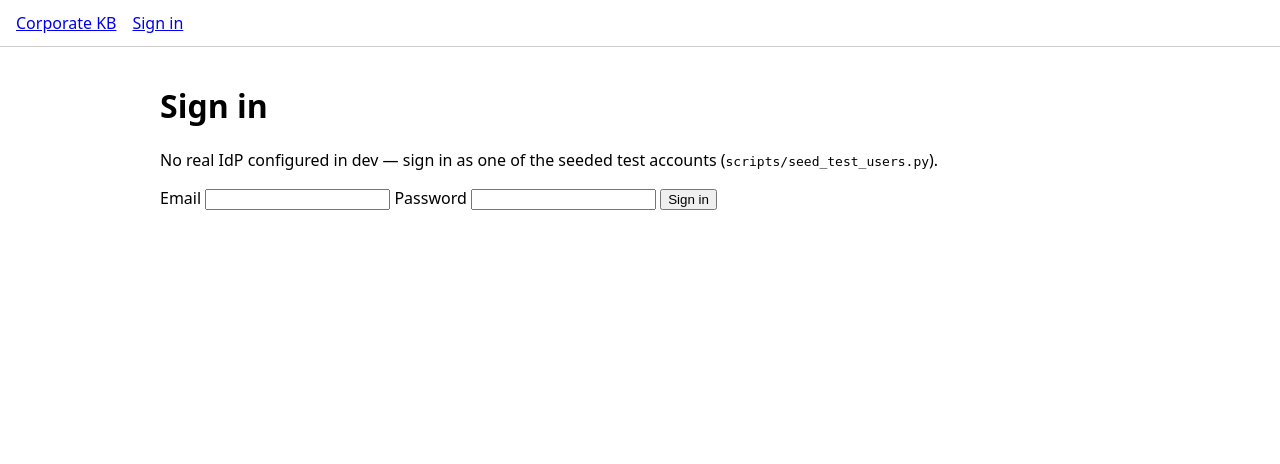
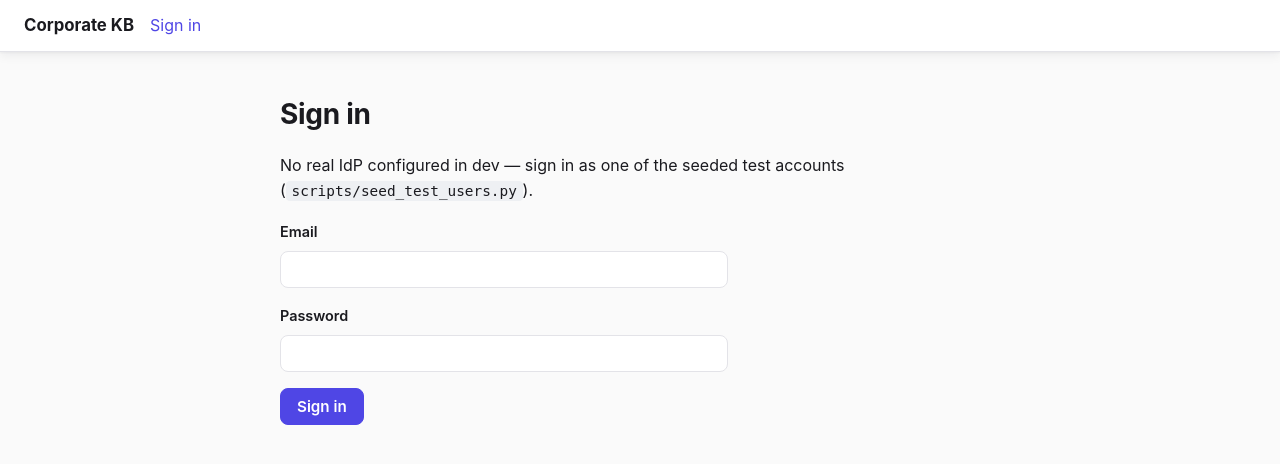
Before and after one commit to nolanspecter/ontology, a FastAPI app: page /auth/login in a window 1280 px wide. Shown: the top 464 px of the page. Run offline with FastAPI, Linux system fonts and the light colour scheme.

Commit message:
feat: minimal design system for the web UI
Restrained neutral palette + one accent (Operate-mode default, per
the internal-test-tool brief), real spacing/type scale, status-colored
badges (draft/pending_review/published), styled forms/buttons/nav,
themed focus rings and text selection, viewport meta tag (was
missing). No behavior or copy changes beyond one home-page CTA link.

Verified: full test suite green (no template text assertions broke),
WCAG contrast computed for every color pair in the system (all >=4.5:1,
several >=6:1), rendered HTML spot-checked via curl. Playwright/live
browser verification was not possible this session -- no Chrome/Chromium
is installed on this machine and the install requires sudo, which
wasn't run without asking. Recommend opening the app in a real browser
to confirm before relying on this further.

```diff
--- a/app/static/style.css
+++ b/app/static/style.css
@@ -1,5 +1,163 @@
-body { font-family: system-ui, sans-serif; margin: 0; }
-nav { display: flex; gap: 1rem; align-items: center; padding: 0.75rem 1rem; border-bottom: 1px solid #ccc; }
-nav span { margin-left: auto; color: #555; }
-main { padding: 1rem; max-width: 60rem; margin: 0 auto; }
-.badge { font-size: 0.75rem; padding: 0.1rem 0.4rem; border-radius: 0.25rem; background: #eee; }
+:root {
+  --bg: #fafafa;
+  --surface: #ffffff;
+  --border: #e3e3e8;
+  --text: #1a1a1f;
+  --text-muted: #6b6b76;
+  --accent: #4f46e5;
+  --accent-hover: #4338ca;
+  --accent-contrast: #ffffff;
+  --danger: #b42318;
+  --danger-bg: #fef2f1;
+  --success: #166534;
+  --success-bg: #dcfce7;
+  --warning: #92400e;
+  --warning-bg: #fef3c7;
+  --neutral-text: #495057;
+  --neutral-bg: #eef0f3;
+  --radius: 8px;
+  --shadow: 0 1px 2px rgba(20, 20, 30, 0.04), 0 4px 10px rgba(20, 20, 30, 0.06);
+  --space-1: 0.25rem;
+  --space-2: 0.5rem;
+  --space-3: 0.75rem;
+  --space-4: 1rem;
+  --space-5: 1.5rem;
+  --space-6: 2.5rem;
+}
+
+* { box-sizing: border-box; }
+
+body {
+  font-family: -apple-system, BlinkMacSystemFont, "Segoe UI", Roboto, Helvetica, Arial, sans-serif;
+  margin: 0;
+  background: var(--bg);
+  color: var(--text);
+  line-height: 1.6;
+  font-size: 16px;
+}
+
+::selection { background: var(--accent); color: var(--accent-contrast); }
+
+a { color: var(--accent); text-decoration: none; }
+a:hover { text-decoration: underline; }
+
+:focus-visible {
+  outline: 2px solid var(--accent);
+  outline-offset: 2px;
+}
+
+h1 { font-size: 1.75rem; font-weight: 650; letter-spacing: -0.01em; margin: 0 0 var(--space-4); }
+h2 { font-size: 1.15rem; font-weight: 650; letter-spacing: -0.01em; margin: var(--space-6) 0 var(--space-3); }
+p { margin: 0 0 var(--space-4); color: var(--text); max-width: 60ch; }
+code { background: var(--neutral-bg); padding: 0.15em 0.4em; border-radius: 4px; font-size: 0.9em; }
+
+nav {
+  display: flex;
+  gap: var(--space-4);
+  align-items: center;
+  padding: var(--space-3) var(--space-5);
+  background: var(--surface);
+  border-bottom: 1px solid var(--border);
+  box-shadow: var(--shadow);
+  position: sticky;
+  top: 0;
+  z-index: 10;
+}
+nav a.brand { font-weight: 700; color: var(--text); font-size: 1.05rem; }
+nav a.brand:hover { text-decoration: none; }
+nav > span { margin-left: auto; color: var(--text-muted); font-size: 0.9rem; }
+
+main {
+  padding: var(--space-6) var(--space-5);
+  max-width: 48rem;
+  margin: 0 auto;
+}
+
+label {
+  display: block;
+  font-weight: 600;
+  font-size: 0.9rem;
+  margin-bottom: var(--space-4);
+}
+label input,
+label textarea,
+label select {
+  display: block;
+  width: 100%;
+  max-width: 28rem;
+  margin-top: var(--space-2);
+  font-weight: 400;
+}
+form > select { margin-bottom: var(--space-4); }
+
+input, textarea, select {
+  font-family: inherit;
+  font-size: 0.95rem;
+  padding: var(--space-2) var(--space-3);
+  border: 1px solid var(--border);
+  border-radius: var(--radius);
+  background: var(--surface);
+  color: var(--text);
+}
+textarea { min-height: 6rem; resize: vertical; }
+input:focus, textarea:focus, select:focus {
+  outline: none;
+  border-color: var(--accent);
+  box-shadow: 0 0 0 3px rgba(79, 70, 229, 0.15);
+}
+
+button, input[type="submit"], a.btn {
+  font-family: inherit;
+  font-size: 0.95rem;
+  font-weight: 600;
+  padding: var(--space-2) var(--space-4);
+  border-radius: var(--radius);
+  border: 1px solid var(--accent);
+  background: var(--accent);
+  color: var(--accent-contrast);
+  cursor: pointer;
+  display: inline-block;
+}
+a.btn:hover { text-decoration: none; }
+button:hover, input[type="submit"]:hover, a.btn:hover { background: var(--accent-hover); border-color: var(--accent-hover); }
+button.btn-ghost {
+  background: transparent;
+  color: var(--text-muted);
+  border-color: var(--border);
+  font-weight: 500;
+}
+button.btn-ghost:hover { background: var(--neutral-bg); color: var(--text); }
+
+.badge {
+  display: inline-block;
+  font-size: 0.75rem;
+  font-weight: 600;
+  padding: 0.15rem 0.55rem;
+  border-radius: 999px;
+  background: var(--neutral-bg);
+  color: var(--neutral-text);
+  vertical-align: middle;
+}
+.badge-draft { background: var(--neutral-bg); color: var(--neutral-text); }
+.badge-pending_review { background: var(--warning-bg); color: var(--warning); }
+.badge-published { background: var(--success-bg); color: var(--success); }
+
+.error {
+  color: var(--danger);
+  background: var(--danger-bg);
+  border-radius: var(--radius);
+  padding: var(--space-2) var(--space-3);
+  font-size: 0.9rem;
+  margin: 0 0 var(--space-4);
+  display: inline-block;
+}
+
+ul { padding-left: 0; list-style: none; margin: 0; }
+main ul li {
+  padding: var(--space-3) 0;
+  border-bottom: 1px solid var(--border);
+}
+main ul li:last-child { border-bottom: none; }
+
+.actions { display: flex; gap: var(--space-3); align-items: center; margin: var(--space-4) 0; }
+.actions form { display: inline; }
--- a/app/templates/base.html
+++ b/app/templates/base.html
@@ -2,18 +2,19 @@
 <html>
 <head>
   <meta charset="utf-8">
+  <meta name="viewport" content="width=device-width, initial-scale=1">
   <title>{% block title %}Corporate KB{% endblock %}</title>
   <link rel="stylesheet" href="/static/style.css">
   <script src="https://unpkg.com/htmx.org@2.0.3"></script>
 </head>
 <body>
   <nav>
-    <a href="/app/terms">Corporate KB</a>
+    <a class="brand" href="/app/terms">Corporate KB</a>
     {% if current_user %}
       {% if current_user.role in ("editor", "admin") %}<a href="/app/terms/new">New Term</a>{% endif %}
       {% if current_user.role in ("reviewer", "admin") %}<a href="/app/review">Review Queue</a>{% endif %}
       <span>{{ current_user.email }} ({{ current_user.role.value }})</span>
-      <form action="/auth/logout" method="post" style="display:inline"><button type="submit">Log out</button></form>
+      <form action="/auth/logout" method="post" style="display:inline"><button type="submit" class="btn-ghost">Log out</button></form>
     {% else %}
       <a href="/auth/login">Sign in</a>
     {% endif %}
--- a/app/templates/pages/_term_results.html
+++ b/app/templates/pages/_term_results.html
@@ -1,5 +1,5 @@
 {% for t in results %}
-<li><a href="/app/terms/{{ t.name }}">{{ t.name }}</a> — {{ t.definition }} <span class="badge">{{ t.status }}</span></li>
+<li><a href="/app/terms/{{ t.name }}">{{ t.name }}</a> — {{ t.definition }} <span class="badge badge-{{ t.status }}">{{ t.status }}</span></li>
 {% else %}
 <li>No terms match.</li>
 {% endfor %}
```
Also changed, not shown: app/templates/pages/home.html (+6 -1 lines), app/templates/pages/term_detail.html (+9 -8 lines).
